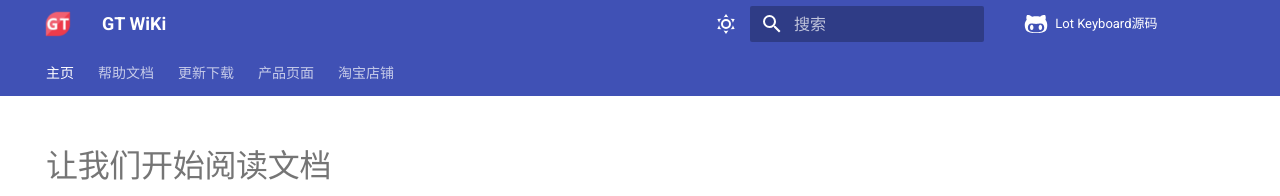
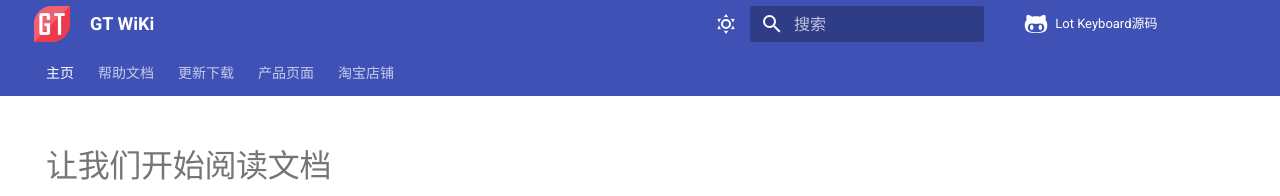
Before and after one commit to genokolar/genokolar.github.io, an MkDocs documentation site: the page built from docs/index.md, in a window 1280 px wide. Shown: the top 196 px of the page. Built offline with MkDocs 1.6.1 and Material for MkDocs 9.7.7, drawn with Linux system fonts in a browser that asks for light colours; comment, search, counter and statistics services are not loaded.

Commit message:
更新图标，并更改页首图标显示大小

```diff
--- a/docs/css/extra.css
+++ b/docs/css/extra.css
@@ -37,3 +37,12 @@
   .md-grid {
     max-width: 1440px;
   }*/
+  .md-header__button.md-logo {
+    margin: 0;
+    padding: 0;
+  }
+
+  .md-header__button.md-logo img {
+    height: 36px;
+    width: 36px;
+  }
```
Also changed, not shown: docs/img/favicon.png.
